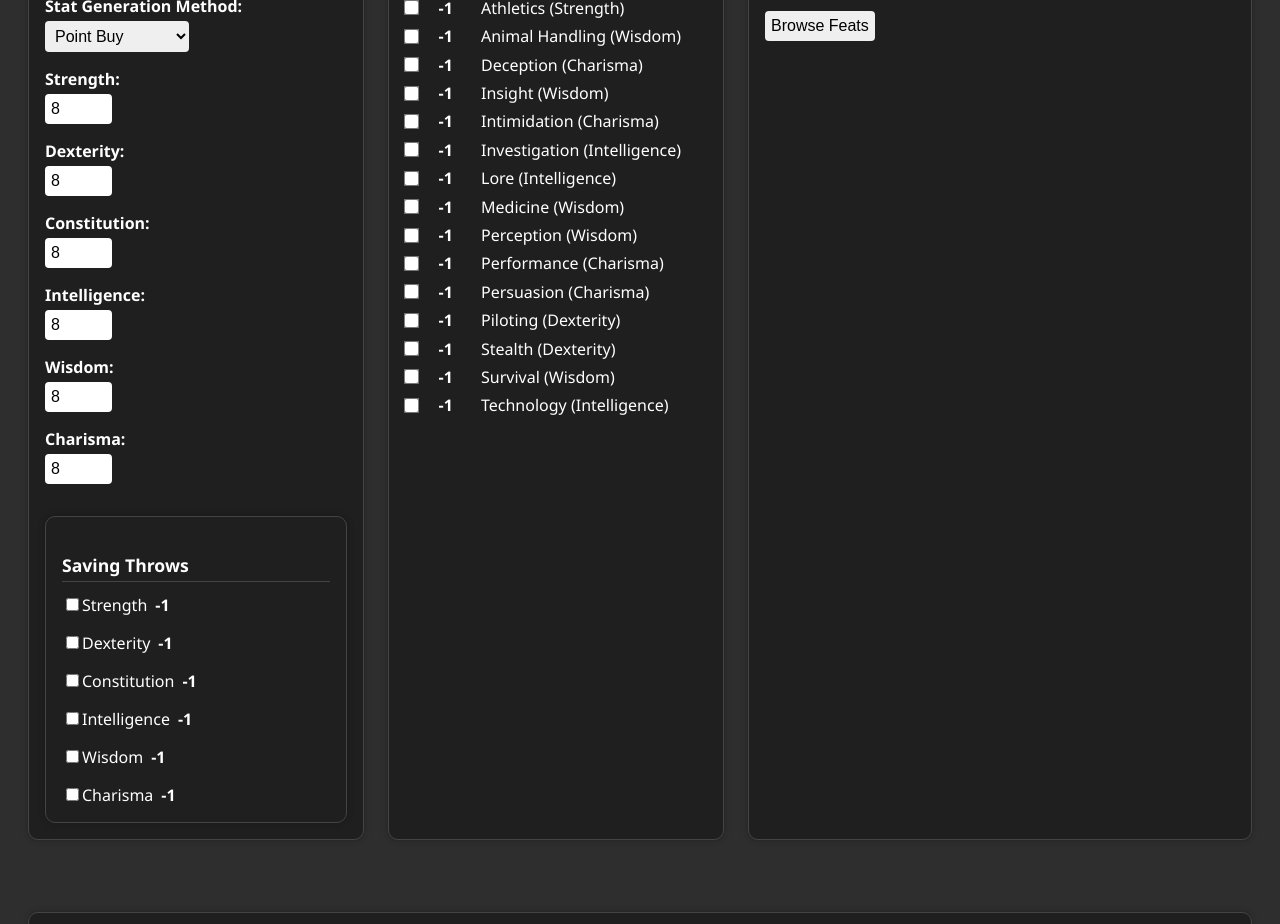
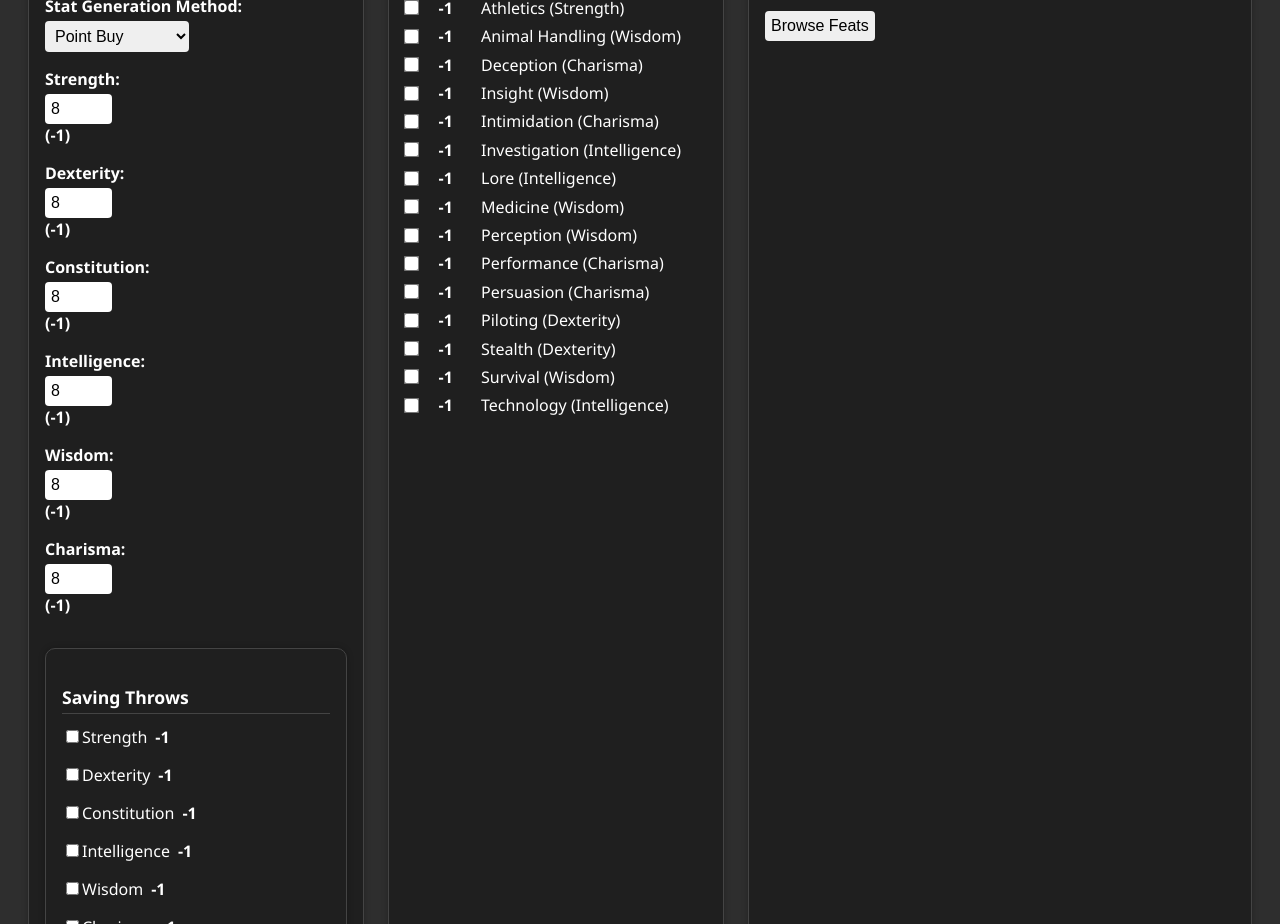
Before and after one commit to jayers14/Capstone-Project, a React (Vite) app: page / in a window 1280 px wide. Shown: the part 800-1724 px from the top of the page. Built offline with nearby package versions, Linux system fonts and the light colour scheme.

Commit message:
Proficiency bonus fixes with auto-calc

```diff
--- a/src/CharacterForm.jsx
+++ b/src/CharacterForm.jsx
@@ -173,7 +173,7 @@ function CharacterForm() {
   const [powers, setPowers] = useState(() => savedCharacter.powers || []);
 
   const wisdomModifier = getAbilityModifier(character.abilityScores.wisdom);
-  const proficiencyBonus = calculateProficiencyBonus(level);
+  const proficiencyBonus = calculateProficiencyBonus(character.level);
   const isProficientInPerception = character.skills.includes("Perception");
   const passivePerception = 10 + wisdomModifier + (isProficientInPerception ? proficiencyBonus : 0);
 
@@ -624,7 +624,7 @@ function CharacterForm() {
 
             <div className="form-group">
               <label>Passive Perception:</label>
-              <div>{10 + getAbilityModifier(character.abilityScores["wisdom"]) + (character.skills.includes("Perception") ? proficiencyBonus : 0)}</div>
+              <div>{passivePerception}</div>
             </div>
           </div>
 
@@ -747,6 +747,7 @@ function CharacterForm() {
                     })}
                   </select>
                 ) : (
+                  <>
                     <input
                       type="number"
                       name={stat}
@@ -756,6 +757,11 @@ function CharacterForm() {
                       onChange={handleAbilityChange}
                       disabled={statGenerationMode === 'standard-array'}
                     />
+                      <span className="modifier-display">
+                        ({getAbilityModifier(character.abilityScores[stat]) >= 0 ? '+' : ''}
+                        {getAbilityModifier(character.abilityScores[stat])})
+                    </span>
+                  </>
                 )}
               </label>
             ))}
```
Lines whose indentation alone changed are shown as unchanged.
